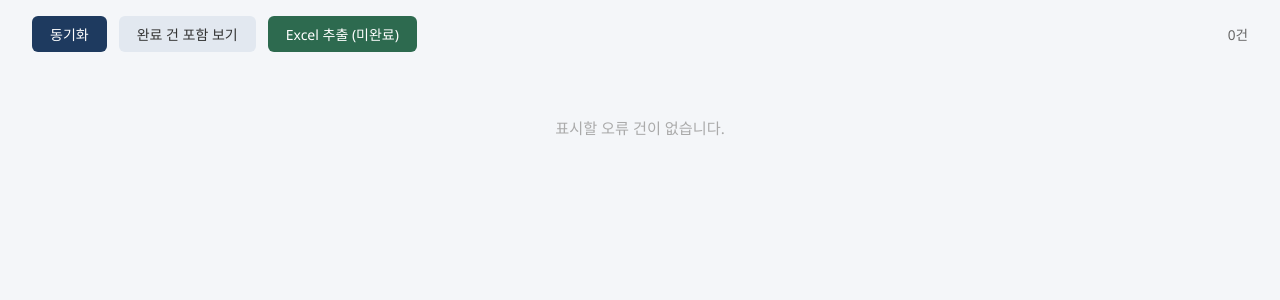
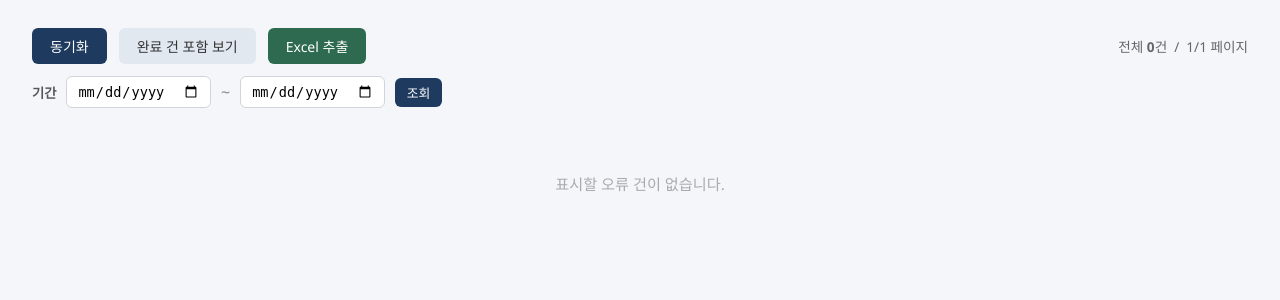
Before and after one commit to Joonhong-Park/error_log_tracker, a Flask app: page / in a window 1280 px wide. Shown: the part 59-359 px from the top of the page. Run offline with Flask 3, Linux system fonts and the light colour scheme; data that the repository does not hold is empty; some libraries are stand-ins or nearby versions.

Commit message:
feat: 목록 화면 페이징 및 기간 필터 추가
- db.get_list(): date_from/date_to/page/per_page 파라미터 추가, (rows, total) 반환
- app.py: 필터·페이징 파라미터 처리, export에도 날짜 필터 적용
- index.html: 날짜 범위 조회 폼, 페이지네이션 UI 추가 (50건/페이지)

Co-Authored-By: Claude Sonnet 4.6 <noreply@anthropic.com>

```diff
--- a/app.py
+++ b/app.py
@@ -24,8 +24,31 @@ db.init_db()
 @app.route("/")
 def index():
     show_resolved = request.args.get("show_resolved", "0") == "1"
-    rows = db.get_list(show_resolved=show_resolved)
-    return render_template("index.html", rows=rows, show_resolved=show_resolved)
+    date_from     = request.args.get("date_from", "")
+    date_to       = request.args.get("date_to", "")
+    page          = max(1, int(request.args.get("page", 1)))
+    per_page      = 50
+
+    rows, total = db.get_list(
+        show_resolved=show_resolved,
+        date_from=date_from or None,
+        date_to=date_to or None,
+        page=page,
+        per_page=per_page,
+    )
+    total_pages = max(1, (total + per_page - 1) // per_page)
+
+    return render_template(
+        "index.html",
+        rows=rows,
+        show_resolved=show_resolved,
+        date_from=date_from,
+        date_to=date_to,
+        page=page,
+        total=total,
+        total_pages=total_pages,
+        per_page=per_page,
+    )
 
 
 @app.route("/sync")
@@ -59,7 +82,9 @@ def detail(file_uuid_id):
 @app.route("/export")
 def export():
     show_resolved = request.args.get("show_resolved", "0") == "1"
-    rows = db.get_list(show_resolved=show_resolved)
+    date_from     = request.args.get("date_from", "") or None
+    date_to       = request.args.get("date_to", "") or None
+    rows, _       = db.get_list(show_resolved=show_resolved, date_from=date_from, date_to=date_to, per_page=None)
 
     wb = openpyxl.Workbook()
     ws = wb.active
--- a/db.py
+++ b/db.py
@@ -60,13 +60,33 @@ def upsert_from_pg(records):
     return added
 
 
-def get_list(show_resolved: bool = False):
-    sql = "SELECT * FROM error_memo"
+def get_list(show_resolved: bool = False, date_from: str = None, date_to: str = None,
+             page: int = 1, per_page: int = 50):
+    conditions, params = [], []
     if not show_resolved:
-        sql += " WHERE resolved = 0"
-    sql += " ORDER BY create_time_ts DESC"
+        conditions.append("resolved = 0")
+    if date_from:
+        conditions.append("create_time_ts >= ?")
+        params.append(date_from + " 00:00:00")
+    if date_to:
+        conditions.append("create_time_ts <= ?")
+        params.append(date_to + " 23:59:59")
+
+    where = ("WHERE " + " AND ".join(conditions)) if conditions else ""
+
     with get_conn() as conn:
-        return conn.execute(sql).fetchall()
+        total = conn.execute(f"SELECT COUNT(*) FROM error_memo {where}", params).fetchone()[0]
+        if per_page is None:
+            rows = conn.execute(
+                f"SELECT * FROM error_memo {where} ORDER BY create_time_ts DESC", params
+            ).fetchall()
+        else:
+            offset = (page - 1) * per_page
+            rows = conn.execute(
+                f"SELECT * FROM error_memo {where} ORDER BY create_time_ts DESC LIMIT ? OFFSET ?",
+                params + [per_page, offset],
+            ).fetchall()
+    return rows, total
 
 
 def get_one(file_uuid_id: str):
--- a/templates/index.html
+++ b/templates/index.html
@@ -19,11 +19,29 @@
     header h1 { font-size: 1.2rem; font-weight: 600; }
 
     .toolbar {
-      padding: 16px 32px;
+      padding: 16px 32px 0;
       display: flex;
       gap: 12px;
       align-items: center;
+      flex-wrap: wrap;
     }
+
+    .filter-bar {
+      padding: 12px 32px 16px;
+      display: flex;
+      gap: 10px;
+      align-items: center;
+      flex-wrap: wrap;
+    }
+    .filter-bar label { font-size: 0.83rem; color: #555; font-weight: 600; }
+    .filter-bar input[type="date"] {
+      padding: 6px 10px;
+      border: 1px solid #d1d5db;
+      border-radius: 6px;
+      font-size: 0.85rem;
+      outline: none;
+    }
+    .filter-bar input[type="date"]:focus { border-color: #1e3a5f; }
 
     .btn {
       padding: 8px 18px;
@@ -34,14 +52,15 @@
       text-decoration: none;
       display: inline-block;
     }
-    .btn-primary { background: #1e3a5f; color: white; }
-    .btn-primary:hover { background: #2a4f7f; }
+    .btn-primary  { background: #1e3a5f; color: white; }
+    .btn-primary:hover  { background: #2a4f7f; }
     .btn-secondary { background: #e2e8f0; color: #333; }
     .btn-secondary:hover { background: #cbd5e0; }
-    .btn-success { background: #2d6a4f; color: white; }
-    .btn-success:hover { background: #3a7d5f; }
+    .btn-success  { background: #2d6a4f; color: white; }
+    .btn-success:hover  { background: #3a7d5f; }
+    .btn-sm { padding: 5px 12px; font-size: 0.8rem; }
 
-    .flash-list { padding: 0 32px; }
+    .flash-list { padding: 0 32px; margin-top: 12px; }
     .flash {
       padding: 10px 16px;
       border-radius: 6px;
@@ -51,7 +70,7 @@
     .flash.success { background: #d4edda; color: #155724; }
     .flash.error   { background: #f8d7da; color: #721c24; }
 
-    .table-wrap { padding: 0 32px 32px; overflow-x: auto; }
+    .table-wrap { padding: 0 32px; overflow-x: auto; }
     table { width: 100%; border-collapse: collapse; background: white; border-radius: 8px; overflow: hidden; box-shadow: 0 1px 4px rgba(0,0,0,0.08); }
     thead { background: #1e3a5f; color: white; }
     th, td { padding: 11px 14px; text-align: left; font-size: 0.85rem; }
@@ -93,17 +135,32 @@
   <a href="{{ url_for('sync') }}" class="btn btn-primary">동기화</a>
 
   {% if show_resolved %}
-    <a href="{{ url_for('index') }}" class="btn btn-secondary">미완료만 보기</a>
-    <a href="{{ url_for('export', show_resolved=1) }}" class="btn btn-success">Excel 추출 (전체)</a>
+    <a href="{{ url_for('index', date_from=date_from, date_to=date_to) }}" class="btn btn-secondary">미완료만 보기</a>
+    <a href="{{ url_for('export', show_resolved=1, date_from=date_from, date_to=date_to) }}" class="btn btn-success">Excel 추출</a>
   {% else %}
-    <a href="{{ url_for('index', show_resolved=1) }}" class="btn btn-secondary">완료 건 포함 보기</a>
-    <a href="{{ url_for('export') }}" class="btn btn-success">Excel 추출 (미완료)</a>
+    <a href="{{ url_for('index', show_resolved=1, date_from=date_from, date_to=date_to) }}" class="btn btn-secondary">완료 건 포함 보기</a>
+    <a href="{{ url_for('export', date_from=date_from, date_to=date_to) }}" class="btn btn-success">Excel 추출</a>
   {% endif %}
 
   <span style="margin-left:auto; font-size:0.85rem; color:#666;">
-    {{ rows|length }}건
+    전체 <strong>{{ total }}</strong>건 &nbsp;/&nbsp; {{ page }}/{{ total_pages }} 페이지
   </span>
 </div>
+
+<!-- 날짜 필터 -->
+<form method="GET" action="{{ url_for('index') }}">
+  <input type="hidden" name="show_resolved" value="{{ '1' if show_resolved else '0' }}">
+  <div class="filter-bar">
+    <label>기간</label>
+    <input type="date" name="date_from" value="{{ date_from }}">
+    <span style="color:#888;">~</span>
+    <input type="date" name="date_to" value="{{ date_to }}">
+    <button type="submit" class="btn btn-primary btn-sm">조회</button>
+    {% if date_from or date_to %}
+      <a href="{{ url_for('index', show_resolved='1' if show_resolved else '0') }}" class="btn btn-secondary btn-sm">초기화</a>
+    {% endif %}
+  </div>
+</form>
 
 <div class="table-wrap">
   {% if rows %}
@@ -154,5 +211,31 @@
   {% endif %}
 </div>
 
+<!-- 페이지네이션 -->
+{% if total_pages > 1 %}
+<div class="pagination">
+  {% set args = {'show_resolved': '1' if show_resolved else '0', 'date_from': date_from, 'date_to': date_to} %}
+
+  <a class="page-btn {% if page == 1 %}disabled{% endif %}"
+     href="{{ url_for('index', page=1, **args) }}">«</a>
+  <a class="page-btn {% if page == 1 %}disabled{% endif %}"
+     href="{{ url_for('index', page=page-1, **args) }}">‹</a>
+
+  {% set start = [page - 2, 1] | max %}
+  {% set end   = [page + 2, total_pages] | min %}
+  {% if start > 1 %}<span class="page-info">…</span>{% endif %}
+  {% for p in range(start, end + 1) %}
+    <a class="page-btn {% if p == page %}active{% endif %}"
+       href="{{ url_for('index', page=p, **args) }}">{{ p }}</a>
+  {% endfor %}
+  {% if end < total_pages %}<span class="page-info">…</span>{% endif %}
+
+  <a class="page-btn {% if page == total_pages %}disabled{% endif %}"
+     href="{{ url_for('index', page=page+1, **args) }}">›</a>
+  <a class="page-btn {% if page == total_pages %}disabled{% endif %}"
+     href="{{ url_for('index', page=total_pages, **args) }}">»</a>
+</div>
+{% endif %}
+
 </body>
 </html>
```
Also changed, not shown: other parts of templates/index.html (+24 -1 lines).
